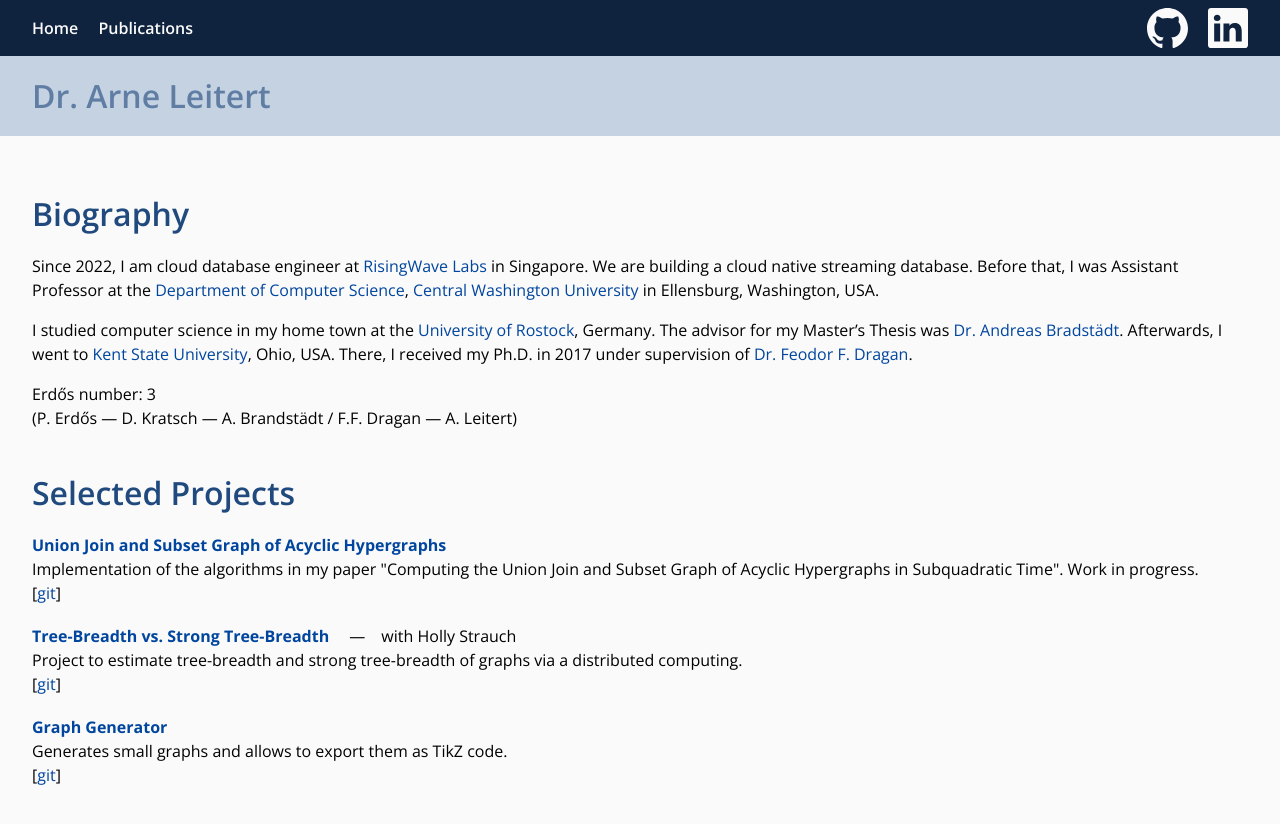
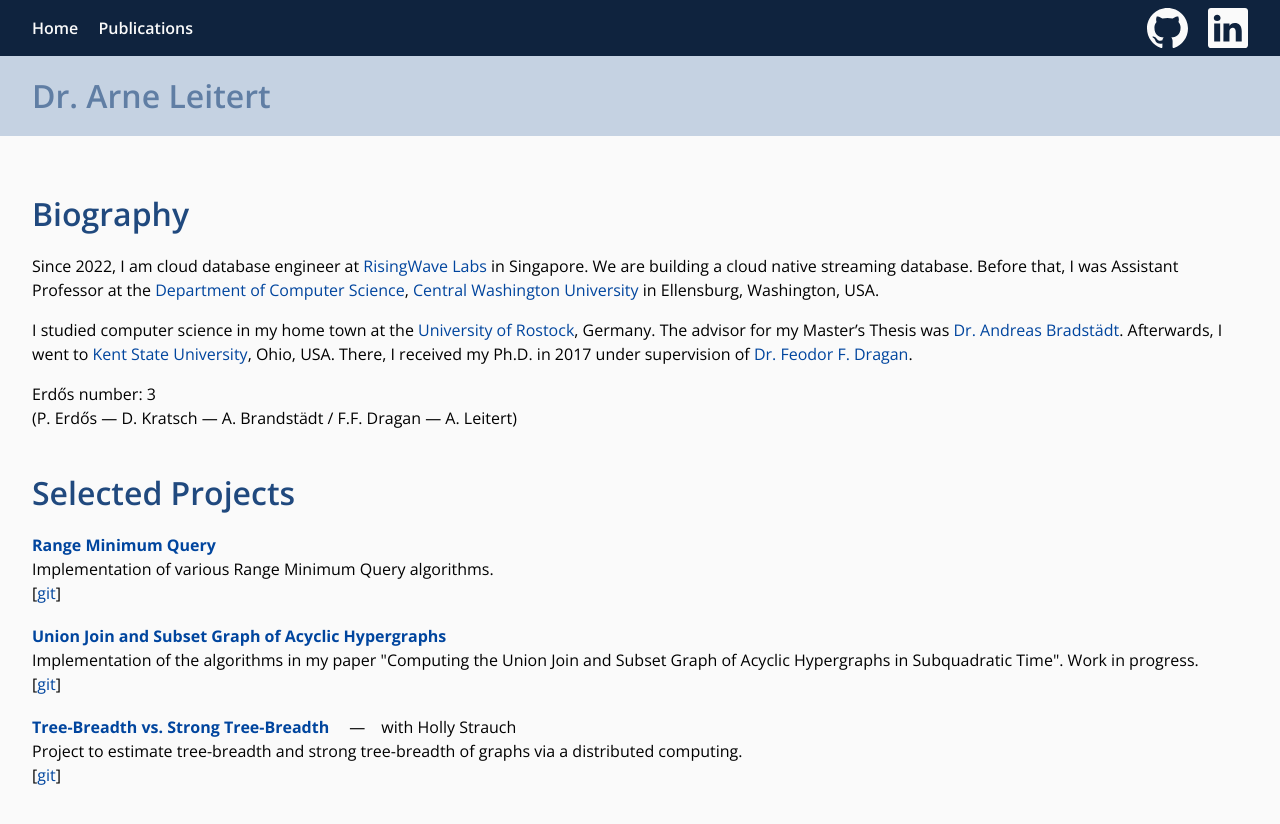
Before and after one commit to ALeitert/aleitert.github.io, a Jekyll site: the page built from index.md, in a window 1280 px wide. Shown: the top 824 px of the page. Built offline with Jekyll 4.4.1, drawn with Linux system fonts in a browser that asks for light colours; nearby versions of some CDN libraries; our own code applies the rules of GitHub Pages for plain Markdown files; part of the change alters nothing that is shown.

Commit message:
Added RMQ project.

```diff
--- /dev/null
+++ b/_projects/rmq.md
@@ -0,0 +1,85 @@
+---
+title: "Range Minimum Query"
+description: Implementation of various Range Minimum Query algorithms.
+
+layout: default
+
+links:
+  git: https://github.com/ALeitert/RMQ
+---
+
+For the *range minimum query* (RMQ) problem, we are given an array $A$ of size $n$ and two indices $i$ and $j$ with $0 \leq i \leq j < n$.
+We then want to determine the smallest element in $\bigl \lbrace A[i], A[i + 1], \ldots, A[j] \bigr \rbrace$.
+The program implements different RMQ algorithms.
+They are mostly taken from [1].
+
+The algorithms all have two parts to it: a pre-processing and query.
+The pre-processing processes the given array *A* and then stores results that allow for a faster query.
+The query then determines the minimum in the specified rang with the help of the pre-processing results.
+Subsequently, these algorithms have two runtimes.
+We write that the runtime of an algorithm is in $\bigl \langle \mathcal{O} \bigl( f(n) \bigr), \mathcal{O} \bigl( g(n) \bigr) \bigr \rangle$ time if the pre-processing runs in $\mathcal{O} \bigl( f(n) \bigr)$ time, and a single query runs in $\mathcal{O} \bigl( g(n) \bigr)$ time.
+
+
+## Implemented Algorithms
+
+  * **No Pre-Processing.**
+    As the name suggests, this algorithm does not do any pre-processing at all.
+    Subsequently, it iterate over the requested range of $A$ in each query.
+    Runtime: $\bigl \langle \mathcal{O}(0), \mathcal{O}(j - i) \bigr \rangle$.
+
+  * **Naive.**
+    This is a straight forward implementation of an RMQ algorithm.
+    It computes all $n^2$ possible results and stores them in a table $T$.
+    A query then simply reads the value out of $T[i][j]$.
+    Runtime: $\bigl \langle \mathcal{O} \bigl( n^2 \bigr), \mathcal{O}(1) \bigr \rangle$.
+
+  * **Segment Tree.**
+    This algorithms builds a full binary tree on top of $A$ which has the elements of $A$ as leaves.
+    Each node $u$ then stores the minimum of all leaves that have $u$ as ancestor.
+    Such a tree is called [Segment Tree](https://en.wikipedia.org/wiki/Segment_tree).
+    It allows to run queries in logarithmic time by searching for $i$ and $j$ in the tree.
+    Runtime: $\bigl \langle \mathcal{O}(n), \mathcal{O}(\log n) \bigr \rangle$.
+
+  * **Cache-Oblivious Segment Tree.**
+    This algorithm works overall the same way as the Segment Tree algorithm above.
+    The difference, however, is the way the nodes are stored in memory.
+    They follow a *van Emde Boas layout* as described in [2, 3].
+    Although the overall runtime is the same (asymptotically), there are asymptotically fewer cache misses when accessing nodes, leading to an overall better performance.
+    Runtime: $\bigl \langle \mathcal{O}(n), \mathcal{O}(\log n) \bigr \rangle$.
+
+  * **Sparse Table.**
+    This algorithm is similar to the naive implementation in the sense that it computes a lookup table.
+    That table, however, is much smaller.
+    It only stores $\log n$ many rows, resulting in $\mathcal{O}(n \log n)$ total memory usage.
+    At the same time, it still allows to perform a query in constant time (although with non-trivial operations).
+    Runtime: $\bigl\langle \mathcal{O}(n \log n), \mathcal{O}(1) \bigr\rangle$.
+
+  * **±1 RMQ.**
+    Consider an [Euler tour](https://en.wikipedia.org/wiki/Euler_tour_technique) over a tree where we store the height of each node whenever we encounter it.
+    In the resulting sequence, subsequent elements differ by either +1 or -1.
+    That is called the *±1 restriction*, and the goal of this algorithm is to make use of that restriction.
+    The overall approach is similar to the Sparse Table.
+    However, the given array $A$ is first split into small blocks of size $(\log n) / 2$.
+    Given that small size and the strong restrictions for the input, there are only $\sqrt{n}$ different blocks possible.
+    These properties allow the following overall runtime: $\bigl\langle \mathcal{O}(n), \mathcal{O}(1) \bigr\rangle$.
+
+
+## Lowest Common Ancestor
+
+We also implemented an algorithm that computes the lowest common ancestor of two nodes in a tree.
+The algorithm uses an Euler tour of the given tree and then performs a RMQ on that tour as described in [1].
+For that it can use any of the RMQ algorithms described above.
+
+## References
+
+[1] M.A. Bender, M. Farach-Colton:
+    The LCA Problem Revisited.
+    LATIN 2000, LNCS 1776, 88-94, 2000.
+
+[2] M.A. Bender, E.D. Demaine, M. Farach-Colton:
+    Cache-Oblivious B-Trees.
+    SIAM J. Comput. 35(2), 341-358, 2005.
+
+[3] H. Prokop:
+    Cache-oblivious algorithms.
+    Master’s thesis, MIT, June 1999.
--- a/index.md
+++ b/index.md
@@ -2,9 +2,9 @@
 title: Dr. Arne Leitert
 
 projects:
+  - rmq
   - p2cUnionJoin
   - tbVsStb
-  - graphGen
 ---
 
 # Biography
```
